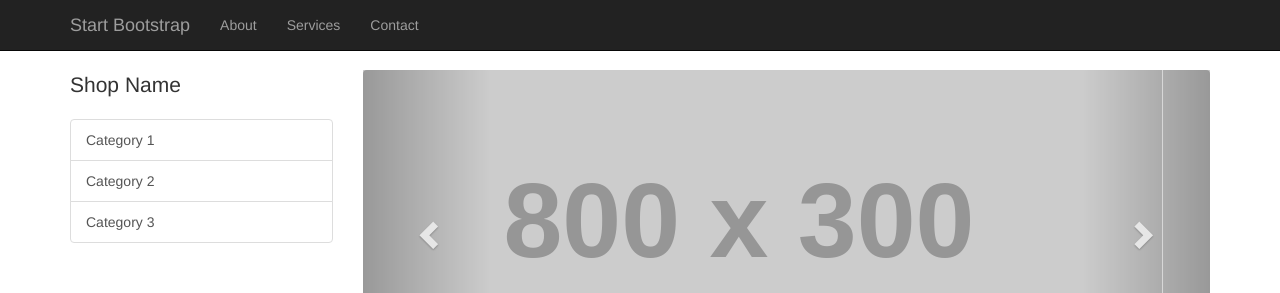
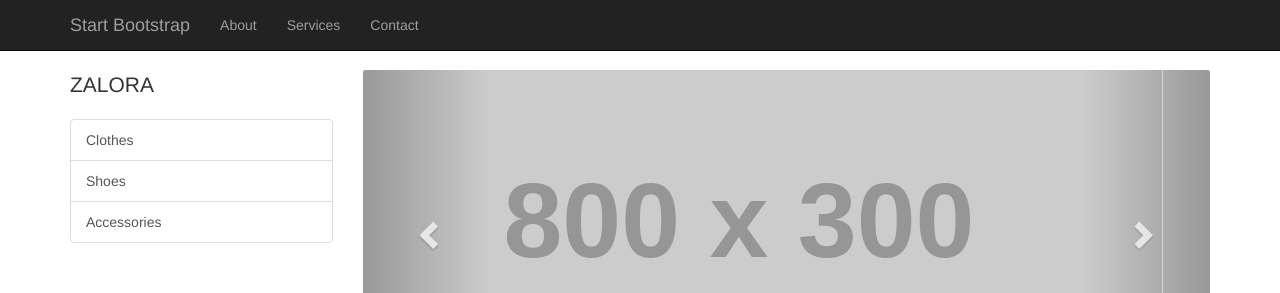
Before and after one commit to ljparchaso/zaloraonlineshop, a plain HTML site: page index.html in a window 1280 px wide. Shown: the top 293 px of the page. Drawn offline with Linux system fonts and the light colour scheme; placeholder pictures from the web are drawn by us.

Commit message:
Update index.html

```diff
--- a/index.html
+++ b/index.html
@@ -9,7 +9,7 @@
     <meta name="description" content="">
     <meta name="author" content="">
 
-    <title>Shop Homepage - Start Bootstrap Template</title>
+    <title>ZALORA</title>
 
     <!-- Bootstrap Core CSS -->
     <link href="css/bootstrap.min.css" rel="stylesheet">
@@ -66,11 +66,11 @@
         <div class="row">
 
             <div class="col-md-3">
-                <p class="lead">Shop Name</p>
+                <p class="lead">ZALORA</p>
                 <div class="list-group">
-                    <a href="#" class="list-group-item">Category 1</a>
-                    <a href="#" class="list-group-item">Category 2</a>
-                    <a href="#" class="list-group-item">Category 3</a>
+                    <a href="#" class="list-group-item">Clothes</a>
+                    <a href="#" class="list-group-item">Shoes</a>
+                    <a href="#" class="list-group-item">Accessories</a>
                 </div>
             </div>
 
```
